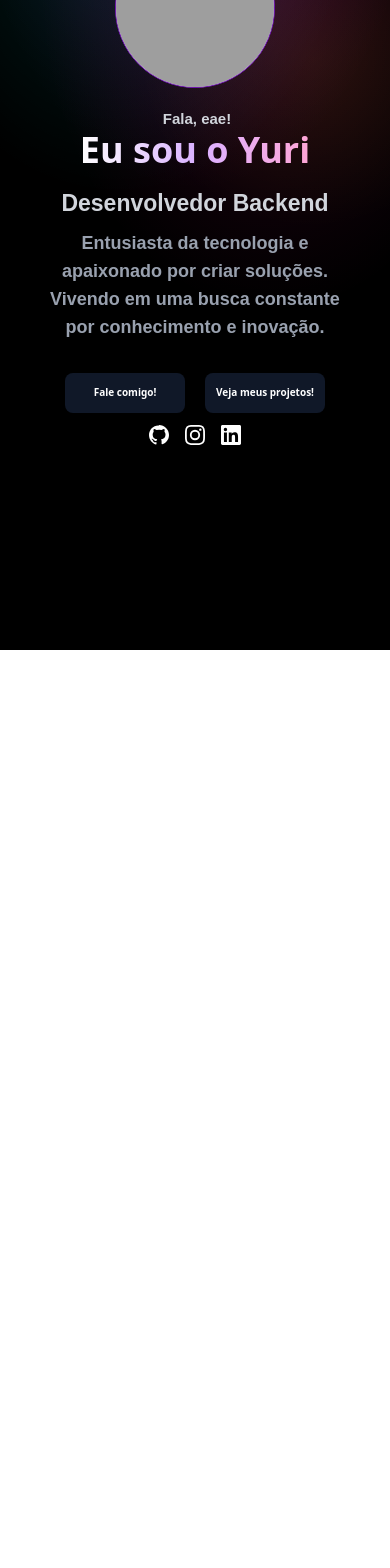
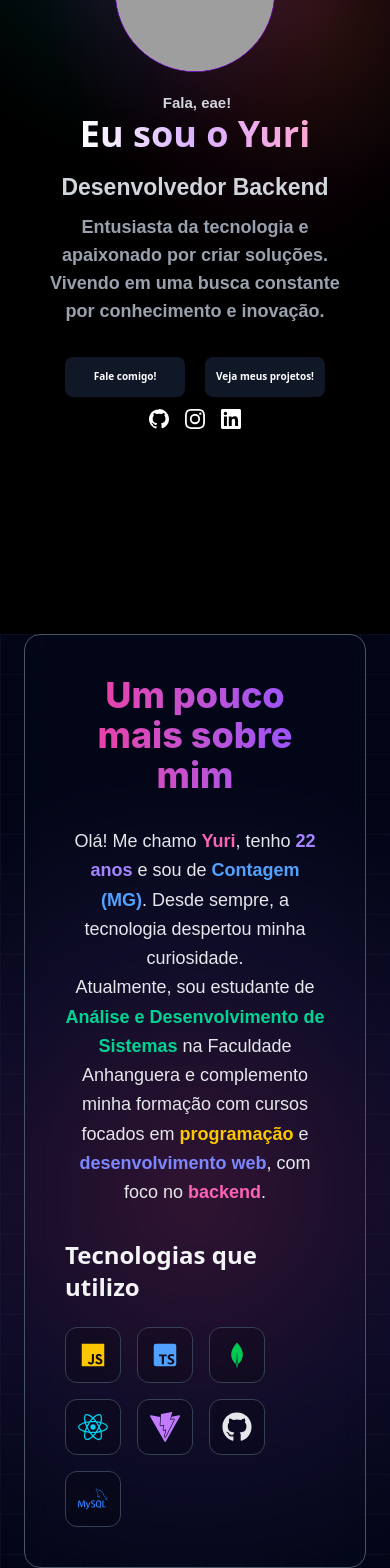
Before and after one commit to dxzmmm/portifolio, a React (Vite) app in the folder meuPortifolio/: page / in a window 390 px wide. Shown: the part 250-1818 px from the top of the page. Before the commit the page ends 900 px from the top, so only its background shows below. Built offline with nearby package versions, Linux system fonts and the light colour scheme; grey boxes are pictures that could not be loaded.

Commit message:
Adicionado a seção de 'sobre' e responsividade

```diff
--- a/meuPortifolio/package.json
+++ b/meuPortifolio/package.json
@@ -14,6 +14,7 @@
     "dom": "^0.0.3",
     "react": "^19.1.1",
     "react-dom": "^19.1.1",
+    "react-icons": "^5.5.0",
     "react-router-dom": "^7.9.1",
     "router": "^2.2.0",
     "tailwindcss": "^4.1.13"
--- a/meuPortifolio/src/App.jsx
+++ b/meuPortifolio/src/App.jsx
@@ -1,10 +1,11 @@
-import About from "./components/About";
-import Header from "./components/header";
+import Home from "./components/Home";
+import Sobre from "./components/Sobre";
 
 function App() {
   return (
     <>
-      <About />
+      <Home />
+      <Sobre />
     </>
   );
 }
--- a/meuPortifolio/src/components/Header.jsx
+++ b/meuPortifolio/src/components/Header.jsx
@@ -1,6 +1,5 @@
 import React from "react";
 import { Routes, Route, Link } from "react-router-dom";
-import { useState } from "react";
 import MenuHamb from "./MenuHamb";
 
 const Header = () => {
@@ -17,23 +16,23 @@ const Header = () => {
         </div>
       </div>
       <div className="md:flex justify-around w-md pt-2.5 hidden">
-        <Link to="/">
+        <a href="#home">
           <p className="text-sm font-poppins font-semibold text-texto hover:bg-zinc-800 p-2 transition-all duration-200 delay-120 rounded-sm">
             Home
           </p>
-        </Link>
+        </a>
 
-        <Link to="projetos">
+        <a href="#sobre">
+          <p className="text-sm font-poppins font-semibold text-texto hover:bg-zinc-800 p-2 transition-all duration-200 delay-120 rounded-sm">
+            Sobre Mim
+          </p>
+        </a>
+
+        <a href="#projetos">
           <p className=" text-sm font-poppins font-semibold text-texto hover:bg-zinc-800 p-2 transition-all duration-200 delay-120 rounded-sm">
             Meus Projetos
           </p>
-        </Link>
-
-        <Link to="sobre">
-          <p className="text-sm font-poppins font-semibold text-texto hover:bg-zinc-800 p-2 transition-all duration-200 delay-120 rounded-sm">
-            Sobre Mim
-          </p>
-        </Link>
+        </a>
       </div>
     </div>
   );
--- a/meuPortifolio/src/components/About.jsx
+++ b/meuPortifolio/src/components/Home.jsx
@@ -1,12 +1,17 @@
 import React from "react";
 import Header from "./header";
 
-const About = () => {
+const Home = () => {
   return (
     <div className="min-h-screen w-full bg-[#0f172a] relative">
-      <Header />
+      <div className="fixed top-0 left-0 w-full z-50">
+        <Header />
+      </div>
       {/* Dark Dotted Grid Background */}
-      <div className="min-h-screen w-full relative bg-black">
+      <div
+        className="min-h-screen w-full relative bg-black pt-10 sm:pt-0"
+        id="home"
+      >
         {/* Prismatic Aurora Burst - Multi-layered Gradient */}
         <div
           className="absolute inset-0 z-0"
@@ -115,4 +120,4 @@ const About = () => {
   );
 };
 
-export default About;
+export default Home;
--- a/meuPortifolio/src/components/MenuHamb.jsx
+++ b/meuPortifolio/src/components/MenuHamb.jsx
@@ -7,7 +7,7 @@ const MenuHamb = () => {
   return (
     <div className="relative">
       {/* Botão */}
-      <div className="flex border border-gray-400 bg-purple-400 h-7 w-7 justify-center items-center">
+      <div className="flex border border-gray-400 bg-purple-400 h-7 w-7 justify-center items-center rounded-sm">
         <button onClick={() => setOpen(!isOpen)}>
           {isOpen ? (
             // Ícone "X"
--- /dev/null
+++ b/meuPortifolio/src/components/Sobre.jsx
@@ -0,0 +1,107 @@
+import React from "react";
+import {
+  BiLogoJavascript,
+  BiLogoTypescript,
+  BiLogoMongodb,
+} from "react-icons/bi";
+import { FaReact, FaGithub } from "react-icons/fa6";
+import { SiVite, SiMysql } from "react-icons/si";
+
+const Sobre = () => {
+  return (
+    <div>
+      <div
+        className="min-h-screen w-full bg-[#020617] relative flex items-center justify-center px-6"
+        id="sobre"
+      >
+        {/* Fundo com grid + orb */}
+        <div
+          className="absolute inset-0 z-0"
+          style={{
+            background: "#020617",
+            backgroundImage: `
+              linear-gradient(to right, rgba(71,85,105,0.1) 1px, transparent 1px),
+              linear-gradient(to bottom, rgba(71,85,105,0.1) 1px, transparent 1px),
+              radial-gradient(circle at 50% 60%, rgba(236,72,153,0.2) 0%, rgba(168,85,247,0.08) 40%, transparent 70%)
+            `,
+            backgroundSize: "40px 40px, 40px 40px, 100% 100%",
+          }}
+        />
+
+        {/* Card de conteúdo */}
+        <div className="relative border border-gray-600 bg-transparent backdrop-blur-md rounded-2xl shadow-2xl flex flex-col sm:flex-row w-full sm:w-[85%] max-w-6xl p-10 sm:p-14 z-10">
+          {/* Texto */}
+          <div className="flex flex-col gap-8 sm:w-2/3">
+            <h1 className="font-inter font-extrabold text-4xl sm:text-5xl text-center sm:text-left bg-gradient-to-r from-pink-500 to-violet-500 bg-clip-text text-transparent">
+              Um pouco mais sobre mim
+            </h1>
+            <p className="font-poppins text-lg sm:text-xl text-gray-200 leading-relaxed text-center sm:text-left">
+              Olá! Me chamo{" "}
+              <span className="font-semibold text-pink-400">Yuri</span>, tenho{" "}
+              <span className="font-semibold text-violet-400">22 anos</span> e
+              sou de{" "}
+              <span className="font-semibold text-blue-400">Contagem (MG)</span>
+              . Desde sempre, a tecnologia despertou minha curiosidade.
+              <br />
+              Atualmente, sou estudante de{" "}
+              <span className="font-semibold text-emerald-400">
+                Análise e Desenvolvimento de Sistemas
+              </span>{" "}
+              na Faculdade Anhanguera e complemento minha formação com cursos
+              focados em{" "}
+              <span className="font-semibold text-yellow-400">programação</span>{" "}
+              e{" "}
+              <span className="font-semibold text-indigo-400">
+                desenvolvimento web
+              </span>
+              , com foco no{" "}
+              <span className="font-semibold text-pink-400">backend</span>.
+            </p>
+
+            {/* Tecnologias */}
+            <div className="flex flex-col items-center sm:items-start gap-6">
+              <h2 className="text-2xl font-semibold text-gray-100">
+                Tecnologias que utilizo
+              </h2>
+              <div className="flex flex-wrap gap-4">
+                {/* Cada ícone com hover estilizado */}
+                <div className="group border border-gray-700 w-14 h-14 flex justify-center items-center rounded-xl cursor-pointer bg-black/20 hover:bg-black/40 transition duration-300 transform hover:scale-110 hover:shadow-lg">
+                  <BiLogoJavascript className="text-yellow-400 text-3xl group-hover:rotate-12 transition-transform" />
+                </div>
+                <div className="group border border-gray-700 w-14 h-14 flex justify-center items-center rounded-xl cursor-pointer bg-black/20 hover:bg-black/40 transition duration-300 transform hover:scale-110 hover:shadow-lg">
+                  <BiLogoTypescript className="text-blue-400 text-3xl group-hover:rotate-12 transition-transform" />
+                </div>
+                <div className="group border border-gray-700 w-14 h-14 flex justify-center items-center rounded-xl cursor-pointer bg-black/20 hover:bg-black/40 transition duration-300 transform hover:scale-110 hover:shadow-lg">
+                  <BiLogoMongodb className="text-green-500 text-3xl group-hover:rotate-12 transition-transform" />
+                </div>
+                <div className="group border border-gray-700 w-14 h-14 flex justify-center items-center rounded-xl cursor-pointer bg-black/20 hover:bg-black/40 transition duration-300 transform hover:scale-110 hover:shadow-lg">
+                  <FaReact className="text-cyan-400 text-3xl group-hover:rotate-12 transition-transform" />
+                </div>
+                <div className="group border border-gray-700 w-14 h-14 flex justify-center items-center rounded-xl cursor-pointer bg-black/20 hover:bg-black/40 transition duration-300 transform hover:scale-110 hover:shadow-lg">
+                  <SiVite className="text-purple-400 text-3xl group-hover:rotate-12 transition-transform" />
+                </div>
+                <div className="group border border-gray-700 w-14 h-14 flex justify-center items-center rounded-xl cursor-pointer bg-black/20 hover:bg-black/40 transition duration-300 transform hover:scale-110 hover:shadow-lg">
+                  <FaGithub className="text-gray-200 text-3xl group-hover:rotate-12 transition-transform" />
+                </div>
+                <div className="group border border-gray-700 w-14 h-14 flex justify-center items-center rounded-xl cursor-pointer bg-black/20 hover:bg-black/40 transition duration-300 transform hover:scale-110 hover:shadow-lg">
+                  <SiMysql className="text-blue-500 text-3xl group-hover:rotate-12 transition-transform" />
+                </div>
+              </div>
+            </div>
+          </div>
+
+          {/* Imagem */}
+          <div className="hidden sm:flex justify-center items-center sm:w-1/3 mt-10 sm:mt-0">
+            <img
+              src="/assets/img/fotoYuri.png"
+              alt="Foto do Yuri"
+              className="w-72 h-96 object-cover rounded-2xl shadow-2xl border border-gray-600"
+            />
+          </div>
+        </div>
+      </div>
+    </div>
+  );
+};
+
+export default Sobre;
--- a/meuPortifolio/src/index.css
+++ b/meuPortifolio/src/index.css
@@ -8,3 +8,7 @@
   --font-poppins: "Poppins", sans-serif;
   --font-inter: "Inter", sans-serif;
 }
+
+html {
+  scroll-behavior: smooth;
+}
```
Also changed, not shown: 1 other file (tests, documents, lock files or other folders).
